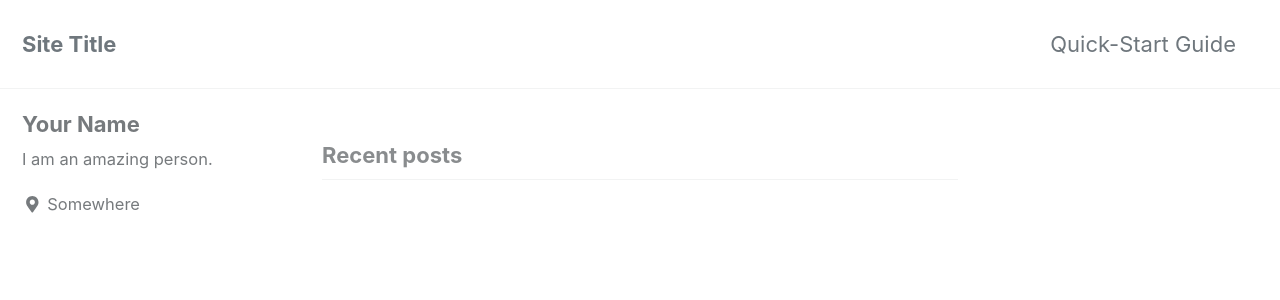
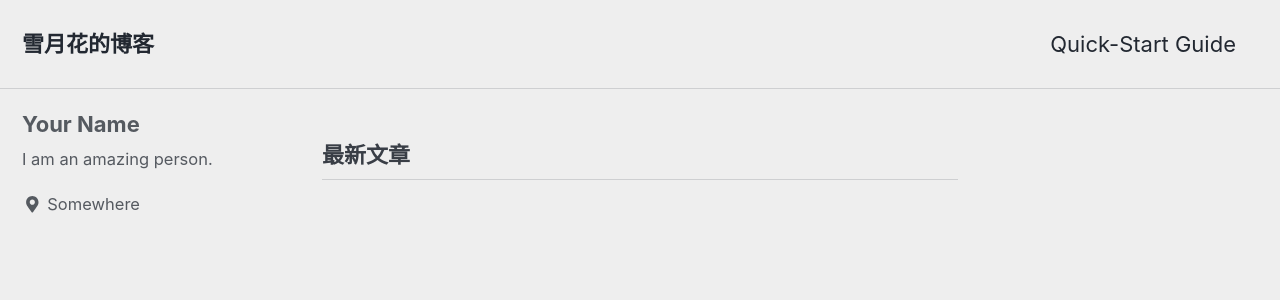
Before and after one commit to SANagisa/SA.blog, a Jekyll site: the page built from index.html, in a window 1280 px wide and 900 px high. Shown: the top 300 px of the window. Built offline with Jekyll 4.4.1, drawn with Linux system fonts in a browser that asks for light colours; cached includes are drawn as plain includes; the list of posts is cut into pages by our own code; some of the changed text lies outside the part shown.

Commit message:
Update config for first time

```diff
--- a/_config.yml
+++ b/_config.yml
@@ -12,17 +12,20 @@
 
 # theme                  : "minimal-mistakes-jekyll"
 # remote_theme           : "mmistakes/minimal-mistakes"
-minimal_mistakes_skin    : "default" # "air", "aqua", "contrast", "dark", "dirt", "neon", "mint", "plum", "sunrise"
+minimal_mistakes_skin    : "air" # "default","air", "aqua", "contrast", "dark", "dirt", "neon", "mint", "plum", "sunrise"
 
 # Site Settings
-locale                   : "en-US"
-title                    : "Site Title"
+locale                   : "zh-CN"
+title                    : "雪月花的博客"
 title_separator          : "-"
-name                     : "Your Name"
+name                     : "⑨"
 description              : "An amazing website."
-url                      : # the base hostname & protocol for your site e.g. "https://mmistakes.github.io"
-baseurl                  : # the subpath of your site, e.g. "/blog"
-repository               : # GitHub username/repo-name e.g. "mmistakes/minimal-mistakes"
+url                      : https://sanagisa.github.io
+  # the base hostname & protocol for your site e.g. "https://mmistakes.github.io"
+baseurl                  : SA.blog
+  # the subpath of your site, e.g. "/blog"
+repository               : SANagisa/SA.blog
+  # GitHub username/repo-name e.g. "mmistakes/minimal-mistakes"
 teaser                   : # path of fallback teaser image, e.g. "/assets/images/500x300.png"
 logo                     : # path of logo image to display in the masthead, e.g. "/assets/images/88x88.png"
 masthead_title           : # overrides the website title displayed in the masthead, use " " for no title
```
